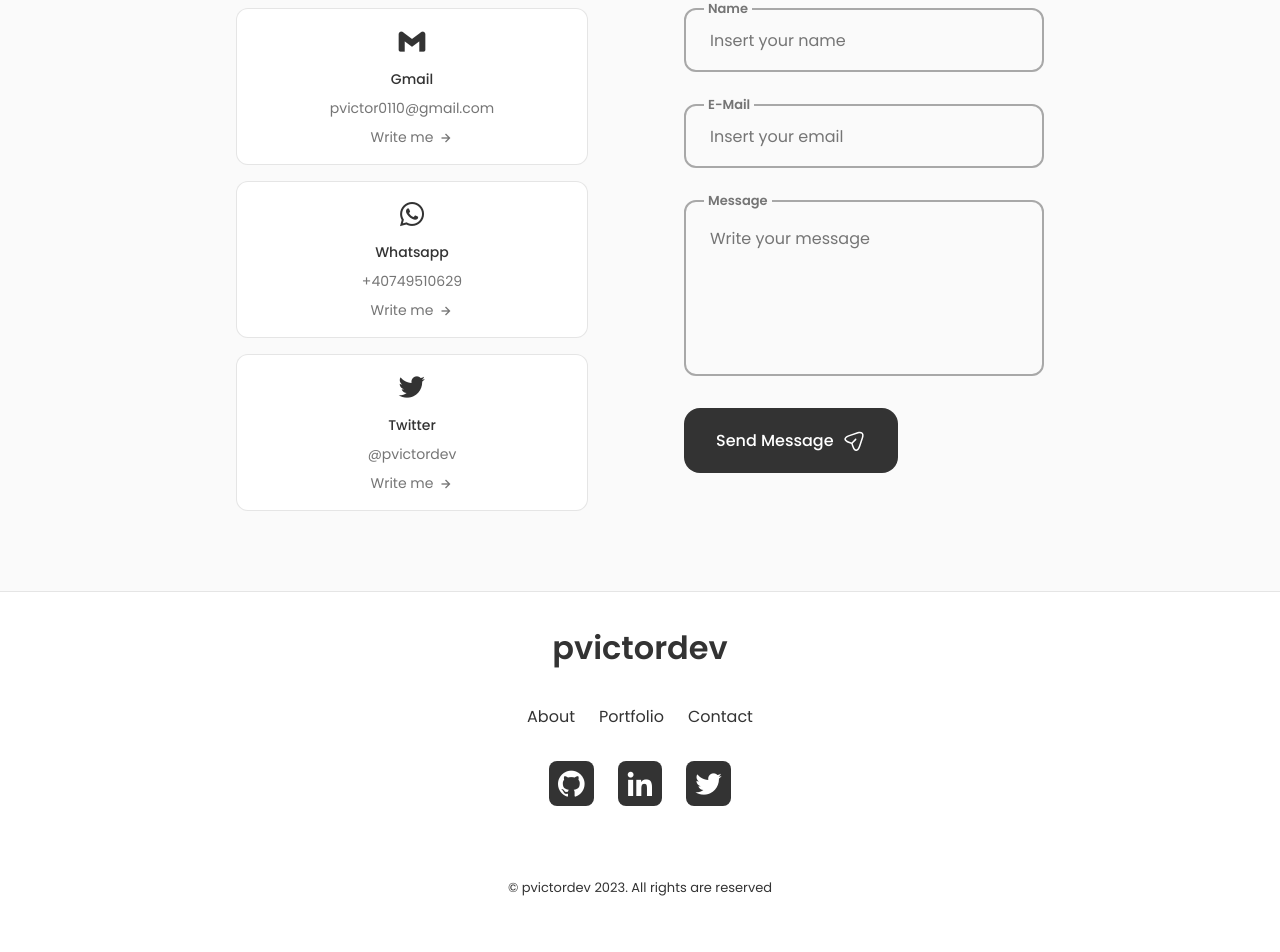
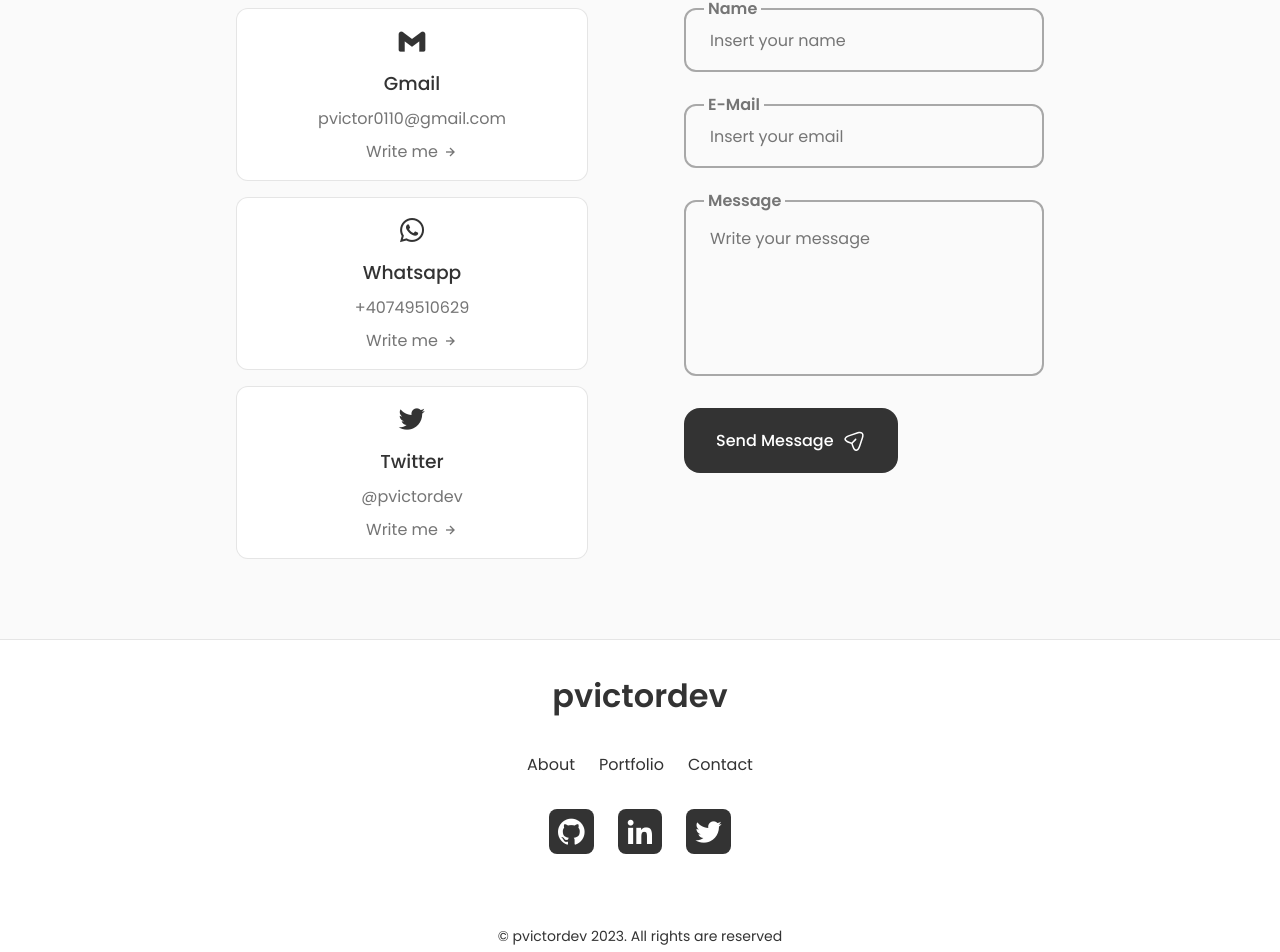
Before and after one commit to pvictordev/pvictordev-portfolio, a React (Vite) app: page / in a window 1280 px wide. Shown: the part 4023-4975 px from the top of the page. Built offline with nearby package versions, Linux system fonts and the light colour scheme.

Commit message:
updated styles

```diff
--- a/src/components/contact/contact.css
+++ b/src/components/contact/contact.css
@@ -39,7 +39,7 @@
 }
 .contact__card-title,
 .contact__card-data {
-  font-size: var(--small-font-size);
+  /* font-size: var(--small-font-size); */
 }
 
 .contact__card-title {
@@ -50,7 +50,7 @@
 }
 .contact__button {
   color: var(--text-color);
-  font-size: var(--small-font-size);
+  /* font-size: var(--small-font-size); */
   display: inline-flex;
   align-items: center;
   justify-content: center;
@@ -111,9 +111,9 @@
 
 .contact__form-tag {
   position: absolute;
-  top: -0.85rem;
+  top: -1rem;
   left: 1.25rem;
-  font-size: var(--smaller-font-size);
+  /* font-size: var(--smaller-font-size); */
   padding: 0.25rem;
   background-color: var(--body-color);
   z-index: 10;
--- a/src/components/footer/footer.css
+++ b/src/components/footer/footer.css
@@ -67,7 +67,7 @@
   margin-top: 4.5rem;
   color: var(--title-color);
   text-align: center;
-  font-size: var(--smaller-font-size);
+  font-size: var(--small-font-size);
 }
 .copy-dark {
   color: var(--theme-color-lighter);
--- a/src/components/header/header.css
+++ b/src/components/header/header.css
@@ -139,16 +139,16 @@
   .nav__close {
     position: absolute;
     right: 1.3rem;
-    bottom: 0.5em;
-    font-size: 1.5rem;
+    bottom: 0.3rem;
+    font-size: 2rem;
     cursor: pointer;
     color: var(--title-color-dark);
   }
   .close-dark {
     position: absolute;
     right: 1.3rem;
-    bottom: 0.5em;
-    font-size: 1.5rem;
+    bottom: 0.3rem;
+    font-size: 2rem;
     cursor: pointer;
     color:var(--theme-color-lighter);
   }
```
